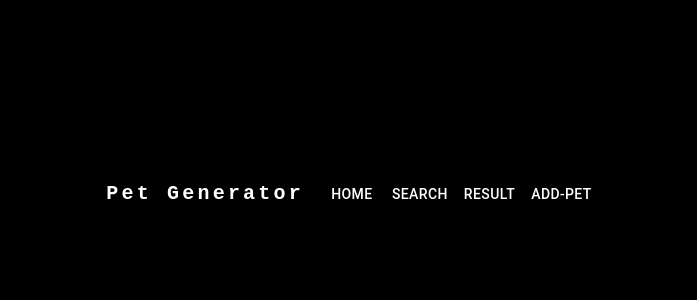
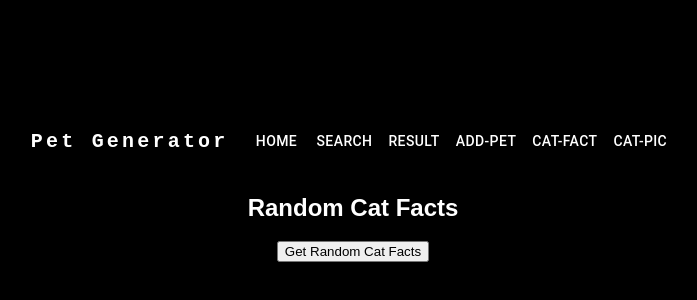
Before and after one commit to YuxuanChen7/Final-web, a React (Create React App) app in the folder front/: page /catfact in a window 1280 px wide. Shown: the part 206-506 px from the top of the page, without its empty margins (287-984 px from the left). Built offline with nearby package versions, Linux system fonts and the light colour scheme.

Commit message:
2 external api's (used previous homework)

```diff
--- /dev/null
+++ b/front/src/components/CatFact/CatFact.js
@@ -0,0 +1,33 @@
+import React, { useState } from "react";
+
+export default function CatFact() {
+  const [facts, setFacts] = useState([]);
+
+  const catfactEndpoint = "https://meowfacts.herokuapp.com/?count=3"
+
+  const fetchFacts = () => {
+    fetch(catfactEndpoint)
+      .then((response) => response.json())
+      .then((data) => {
+        if (data.data) {
+          setFacts(data.data);
+        }
+      })
+      .catch((error) => {
+        console.error("Error fetching cat facts:", error);
+        setFacts([]);
+      });
+  };
+
+  return (
+    <div>
+      <h2>Random Cat Facts</h2>
+      <button onClick={fetchFacts}>Get Random Cat Facts</button>
+      <ul>
+        {facts.map((fact, index) => (
+          <li key={index}>{fact}</li>
+        ))}
+      </ul>
+    </div>
+  );
+}
--- /dev/null
+++ b/front/src/components/CatPic/CatPic.js
@@ -0,0 +1,24 @@
+import { useState } from "react";
+
+export default function Cat() {
+  const [Catimage, setcatimage] = useState(null);
+
+  const Endpoint_Cat = "https://api.thecatapi.com/v1/images/search";
+
+  function handleGetRandomCat() {
+    fetch(Endpoint_Cat)
+      .then((response) => response.json())
+      .then((json) => setcatimage(json[0].url))
+      .catch((error) => console.error(error));
+  }
+
+  return (
+    <>
+      <h2>Random Cat Picture</h2>
+      <h2>
+        <button onClick={handleGetRandomCat}>Get a Random Cat</button>
+      </h2>
+      {Catimage && <img src={Catimage} alt="Cat" />}
+    </>
+  );
+}
--- a/front/src/components/Navbar/Navbar.js
+++ b/front/src/components/Navbar/Navbar.js
@@ -89,6 +89,26 @@ function Navbar() {
             >
               Add-Pet
             </Button>
+            <Button
+              component={Link}
+              to="/CatFact"
+              sx={{
+                color: "white",
+                ":hover": { bgcolor: "grey", color: "white" },
+              }}
+            >
+              Cat-Fact
+            </Button>
+            <Button
+              component={Link}
+              to="/CatPic"
+              sx={{
+                color: "white",
+                ":hover": { bgcolor: "grey", color: "white" },
+              }}
+            >
+              Cat-Pic
+            </Button>
           </Box>
         </Toolbar>
       </Container>
--- a/front/src/index.js
+++ b/front/src/index.js
@@ -8,7 +8,9 @@ import Search from "./components/Search/Search";
 import Navbar from "./components/Navbar/Navbar";
 import Result from "./components/Result/Result";
 import FavoritesList from "./components/FavoritesList/FavoritesList";
+import CatFact from "./components/CatFact/CatFact"
 import AddPet from "./components/AddPet/AddPet";
+import CatPic from "./components/CatPic/CatPic";
 import "./styles/global.css";
 import reportWebVitals from "./reportWebVitals";
 import { BrowserRouter, Routes, Route } from "react-router-dom";
@@ -34,6 +36,8 @@ ReactDOM.createRoot(document.getElementById("root")).render(
           <Route path="/result" element={<Result />} />
           {/* <Route path="/FavoritesList" element={<FavoritesList />} /> */}
           <Route path="/addpet" element={<AddPet />} />
+          <Route path="/catfact"  element={<CatFact />} />
+          <Route path="/catpic" element={<CatPic />} />
         </Routes>
       </BrowserRouter>
     </Provider>
```
Also changed, not shown: front/src/components/CatFact/CatFact.css (added), front/src/components/CatPic/CatPic.css (added).
